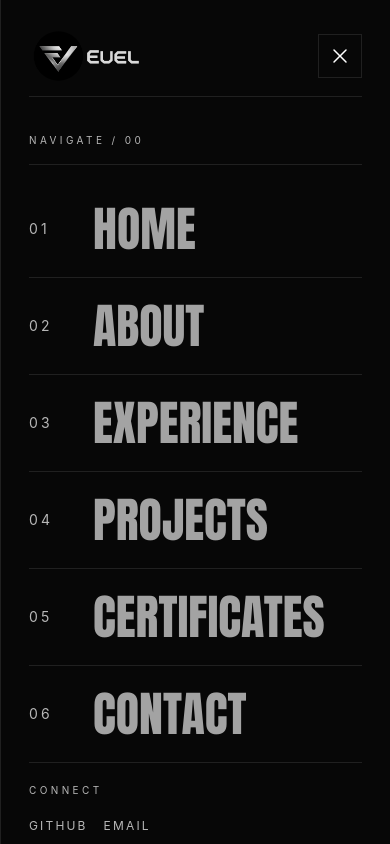
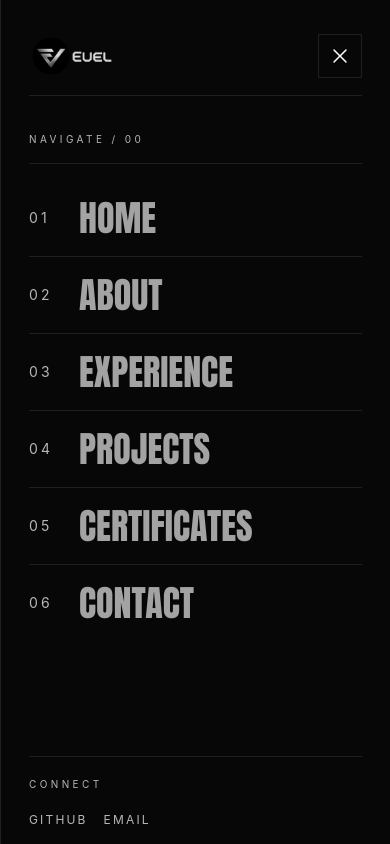
Before and after one commit to NightCrawler06/editorial-portfolio, a Next.js app: page / in a window 390 px wide. Both pictures are taken after a click on the button "Open navigation menu". Shown: the top 844 px of the page. Built offline with nearby package versions, Linux system fonts and the light colour scheme; no server answers.

Commit message:
Improve mobile responsiveness

```diff
--- a/app/projects/page.tsx
+++ b/app/projects/page.tsx
@@ -52,7 +52,7 @@ export default function ProjectsPage() {
           <p className="mt-16 text-[10px] font-semibold uppercase tracking-[0.34em] text-muted">
             Project archive / {String(projects.length).padStart(2, "0")}
           </p>
-          <h1 className="mt-6 font-display text-6xl uppercase leading-[0.86] text-white sm:text-7xl md:text-8xl">
+          <h1 className="mt-6 font-display text-5xl uppercase leading-[0.86] text-white min-[380px]:text-6xl sm:text-7xl md:text-8xl">
             All projects
           </h1>
           <div className="mt-8 h-px w-full max-w-[790px] bg-line" />
--- a/components/about.tsx
+++ b/components/about.tsx
@@ -44,7 +44,7 @@ export function About() {
               ))}
             </dl>
           </div>
-          <div className="relative min-h-[460px] overflow-hidden border border-line bg-panel">
+          <div className="relative min-h-[360px] overflow-hidden border border-line bg-panel sm:min-h-[460px]">
             <Image
               src="/assets/euel.png"
               alt="Franc Emmanuel Villavicencio portrait"
--- a/components/certificates.tsx
+++ b/components/certificates.tsx
@@ -49,7 +49,7 @@ export function Certificates() {
             <p className="mb-4 text-[10px] font-semibold uppercase tracking-[0.34em] text-muted">
               Certificates / Learning
             </p>
-            <h2 className="font-display max-w-xl text-5xl uppercase leading-[0.88] text-white sm:text-6xl">
+            <h2 className="font-display max-w-xl text-4xl uppercase leading-[0.9] text-white sm:text-6xl">
               Proof of practice.
             </h2>
             <p className="mt-5 max-w-lg text-sm leading-6 text-neutral-300">
@@ -111,7 +111,7 @@ export function Certificates() {
             </div>
 
             <div className="border border-line bg-black shadow-[0_24px_80px_rgba(0,0,0,0.28)]">
-              <div className="relative h-56 overflow-hidden bg-[radial-gradient(circle_at_center,rgba(255,255,255,0.05),transparent_58%)] sm:h-72 lg:h-80">
+              <div className="relative h-48 overflow-hidden bg-[radial-gradient(circle_at_center,rgba(255,255,255,0.05),transparent_58%)] min-[420px]:h-56 sm:h-72 lg:h-80">
                 <Image
                   src={active.image}
                   alt={active.title}
@@ -142,7 +142,7 @@ export function Certificates() {
                     key={`${certificate.title}-${certificate.image}`}
                     aria-label={`Show ${certificate.title}`}
                     onClick={() => setActiveIndex(index)}
-                    className={`relative h-16 min-w-[calc((100%-5px)/6)] bg-panel transition duration-300 ${
+                    className={`relative h-14 min-w-24 bg-panel transition duration-300 sm:h-16 sm:min-w-[calc((100%-5px)/6)] ${
                       activeIndex === index
                         ? "opacity-100 ring-1 ring-inset ring-white"
                         : "opacity-45 hover:opacity-85"
--- a/components/footer.tsx
+++ b/components/footer.tsx
@@ -10,7 +10,7 @@ function BrandMark() {
       alt="Euel"
       width={1036}
       height={1036}
-      className="h-32 w-32 object-contain"
+      className="h-24 w-24 object-contain sm:h-32 sm:w-32"
     />
   );
 }
--- a/components/hero.tsx
+++ b/components/hero.tsx
@@ -5,20 +5,20 @@ export function Hero() {
   return (
     <section
       id="top"
-      className="fine-grid grid min-h-[calc(100vh-57px)] content-center border-b border-line px-5 py-20 sm:px-10 lg:px-16"
+      className="fine-grid grid min-h-[calc(100svh-57px)] content-center border-b border-line px-5 py-16 sm:px-10 sm:py-20 lg:px-16"
     >
       <div className="mx-auto w-full max-w-[1190px]">
         <p className="mb-7 text-[10px] font-semibold uppercase tracking-[0.34em] text-muted">
           {profile.role}
         </p>
-        <h1 className="font-display max-w-5xl text-6xl uppercase leading-[0.86] text-white sm:text-7xl md:text-8xl">
+        <h1 className="font-display max-w-5xl text-5xl uppercase leading-[0.86] text-white min-[380px]:text-6xl sm:text-7xl md:text-8xl">
           {profile.headline}
         </h1>
         <div className="mt-8 h-px w-full max-w-[790px] bg-line" />
         <p className="mt-7 max-w-2xl text-base leading-7 text-neutral-200">
           {profile.tagline}
         </p>
-        <div className="mt-10 flex flex-col gap-3 sm:flex-row">
+        <div className="mt-10 flex flex-col gap-3 min-[480px]:flex-row">
           <a
             href="#projects"
             className="inline-flex h-12 items-center justify-center border border-white bg-white px-7 text-[10px] font-bold uppercase tracking-[0.26em] text-ink transition hover:-translate-y-0.5 hover:bg-transparent hover:text-muted"
@@ -33,12 +33,12 @@ export function Hero() {
             <HiArrowRight aria-hidden="true" className="h-4 w-4" />
           </a>
         </div>
-        <div className="mt-12 grid border border-line sm:grid-cols-2 lg:grid-cols-5">
+        <div className="mt-10 grid border border-line sm:mt-12 sm:grid-cols-2 lg:grid-cols-5">
           {navItems.map((item, index) => (
             <a
               key={item.href}
               href={item.href}
-              className="group grid min-h-20 grid-cols-[1fr_auto] content-center gap-3 border-b border-line px-5 py-4 text-[10px] uppercase tracking-[0.16em] text-white transition hover:bg-white hover:text-ink sm:border-b-0 sm:border-r sm:last:border-r-0"
+              className="group grid min-h-16 grid-cols-[1fr_auto] content-center gap-3 border-b border-line px-4 py-3 text-[10px] uppercase tracking-[0.16em] text-white transition hover:bg-white hover:text-ink sm:min-h-20 sm:border-b-0 sm:border-r sm:px-5 sm:py-4 sm:last:border-r-0"
             >
               <span className="text-muted transition group-hover:text-ink">
                 0{index + 1}
--- a/components/navbar.tsx
+++ b/components/navbar.tsx
@@ -15,7 +15,7 @@ function BrandMark({ priority = false }: { priority?: boolean }) {
       alt="Euel"
       width={1036}
       height={1036}
-      className="h-32 w-32 object-contain"
+      className="h-24 w-24 object-contain sm:h-32 sm:w-32"
       priority={priority}
     />
   );
@@ -82,7 +82,7 @@ export function Navbar() {
         }`}
         aria-hidden={!isOpen}
       >
-        <div className="flex h-24 items-center justify-between border-b border-line">
+        <div className="flex h-20 items-center justify-between border-b border-line sm:h-24">
           <Link
             href={isHome ? "#" : "/"}
             className="-my-6 flex items-center"
@@ -118,7 +118,7 @@ export function Navbar() {
                 <Link
                   key={item.href}
                   href={getHref(item.href)}
-                  className="group grid grid-cols-[44px_1fr_auto] items-center gap-5 py-6"
+                  className="group grid grid-cols-[34px_1fr_auto] items-center gap-4 py-5 sm:grid-cols-[44px_1fr_auto] sm:gap-5 sm:py-6"
                   onClick={(event) => {
                     if (isHome && item.href.startsWith("#")) {
                       event.preventDefault();
@@ -132,7 +132,7 @@ export function Navbar() {
                   <span className="text-sm uppercase tracking-[0.22em] text-muted">
                     {String(index + 1).padStart(2, "0")}
                   </span>
-                  <span className="font-display text-5xl uppercase leading-none text-neutral-400 transition group-hover:text-muted">
+                  <span className="font-display text-4xl uppercase leading-none text-neutral-400 transition group-hover:text-muted sm:text-5xl">
                     {item.label}
                   </span>
                   <span className="h-2 w-2 bg-white opacity-0 transition group-hover:opacity-100" />
--- a/components/newsletter.tsx
+++ b/components/newsletter.tsx
@@ -55,7 +55,7 @@ export function Newsletter() {
           <span className="h-3 w-14 bg-[repeating-linear-gradient(115deg,#f5f5f5_0_2px,transparent_2px_6px)] opacity-80" />
         </div>
 
-        <h2 className="font-display text-5xl uppercase leading-[0.88] text-white sm:text-6xl">
+        <h2 className="font-display text-4xl uppercase leading-[0.88] text-white sm:text-6xl">
           Work with me
         </h2>
         <p className="mx-auto mt-6 max-w-2xl text-base leading-7 text-neutral-300">
```
